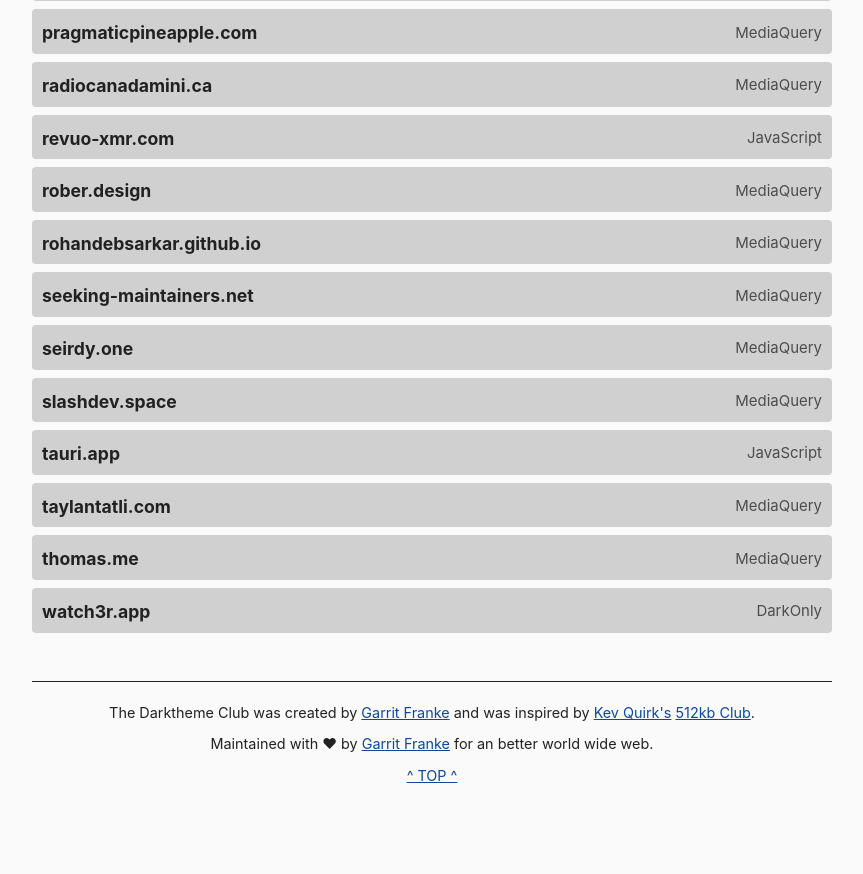
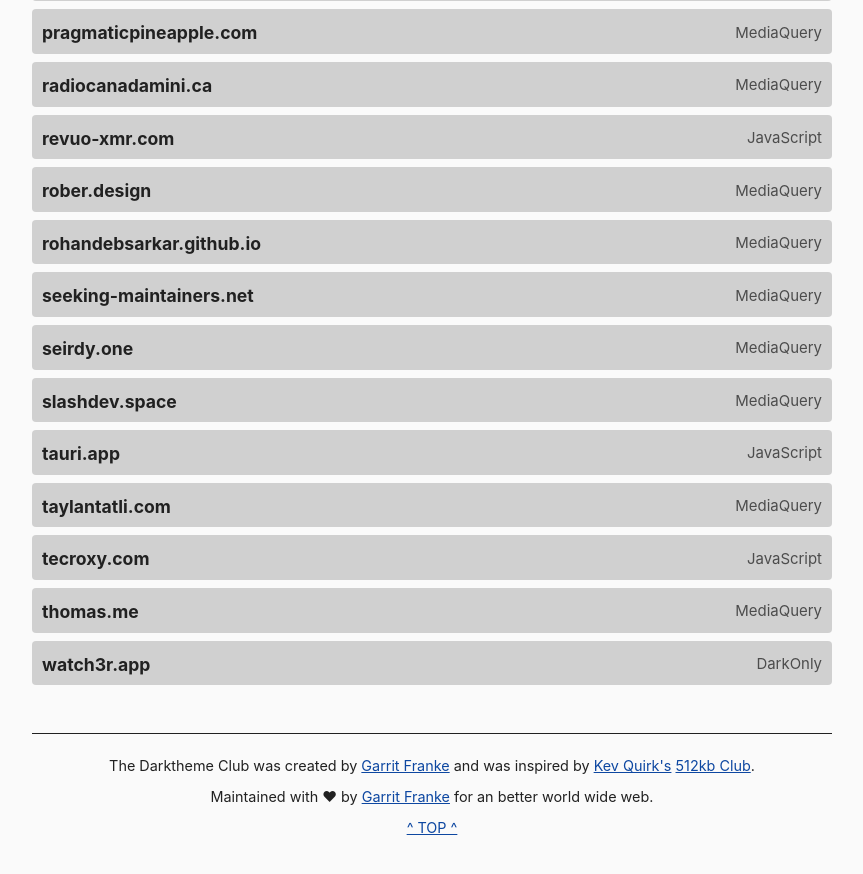
Before and after one commit to katherinek727/darktheme.club, a Jekyll site: the page built from index.md, in a window 1280 px wide and 900 px high, scrolled down 1823 px. Shown: the top 874 px of the window, without its empty margins (208-1071 px from the left). Built offline with Jekyll 4.4.1, drawn with Linux system fonts in a browser that asks for light colours; before the commit the page ends 2671 px from its top, so only the background shows below that.

Commit message:
Update sites.yml

```diff
--- a/_data/sites.yml
+++ b/_data/sites.yml
@@ -158,6 +158,11 @@
   method: mediaquery
   last_checked: 2022-07-17
 
+- domain: tecroxy.com
+  url: https://tecroxy.com/
+  method: javascript
+  last_checked: 2022-12-11
+
 - domain: thomas.me
   url: https://thomas.me/
   method: mediaquery
```
